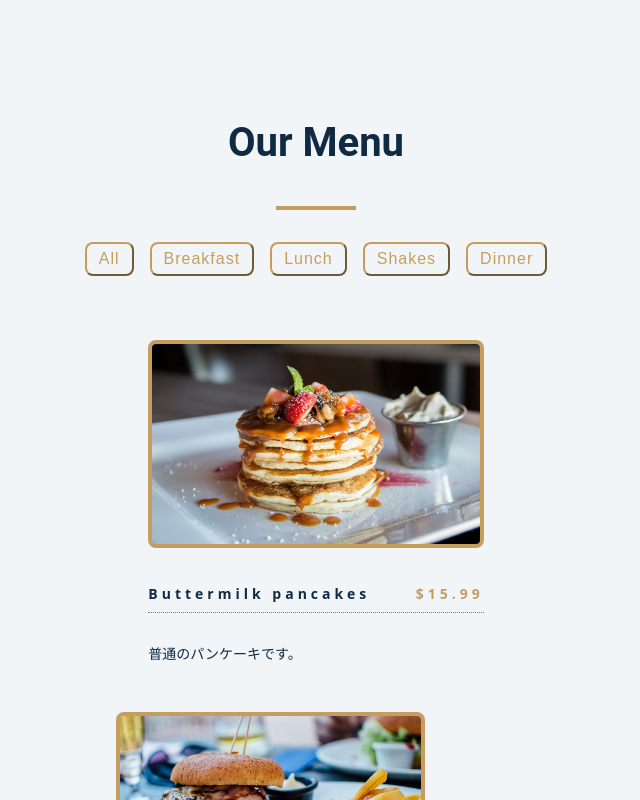
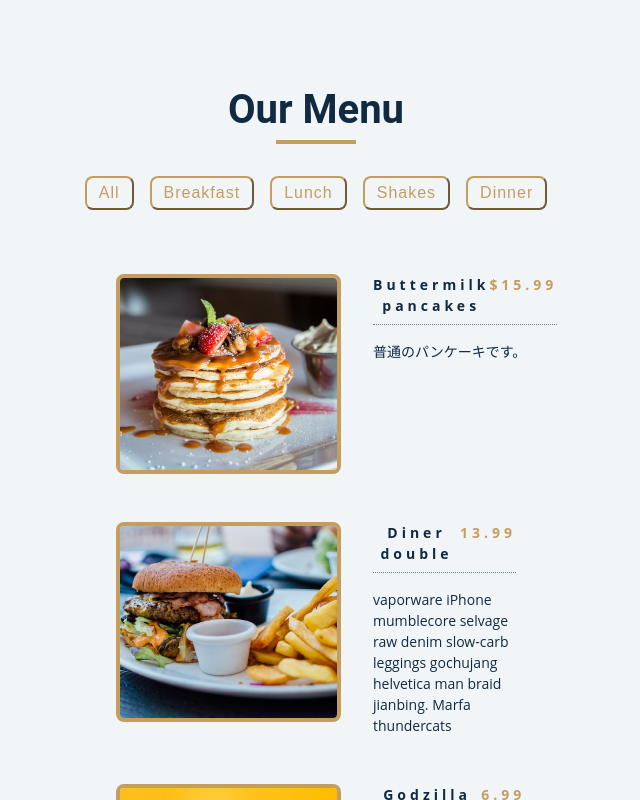
Before and after one commit to r-shirasu/menu_React_practice, a React (Create React App) app: page / in a window 1280 px wide. Shown: the top 800 px of the page, without its empty margins (324-964 px from the left). Built offline with nearby package versions, Linux system fonts and the light colour scheme.

Commit message:
scss調整

```diff
--- a/src/App.scss
+++ b/src/App.scss
@@ -1,3 +1,11 @@
+*,
+::after,
+::before {
+  margin: 0;
+  padding: 0;
+  box-sizing: border-box;
+}
+
 body {
   font-family: "Open Sans", sans-serif;
   background-color: hsl(210, 36%, 96%);
@@ -9,6 +17,7 @@ body {
 
 .menu {
   padding: 5rem 0;
+  display: block;
 
   .title {
     text-align: center;
--- a/src/Menu.scss
+++ b/src/Menu.scss
@@ -41,6 +41,10 @@ $gold: #c59d5f;
       display: block;
     }
 
+    img:not(.logo) {
+      width: 100%;
+    }
+
     .photo {
       object-fit: cover;
       height: 200px;
@@ -76,3 +80,23 @@ $gold: #c59d5f;
     }
   }
 }
+
+@media screen and (min-width: 768px) {
+  .menu-item {
+    grid-template-columns: 225px 1fr;
+    gap: 0 1.25rem;
+    max-width: 40rem;
+  }
+  .photo {
+    height: 175px;
+  }
+}
+@media screen and (min-width: 1200px) {
+  .section-center {
+    width: 95vw;
+    grid-template-columns: 1fr 1fr;
+  }
+  .photo {
+    height: 150px;
+  }
+}
```
